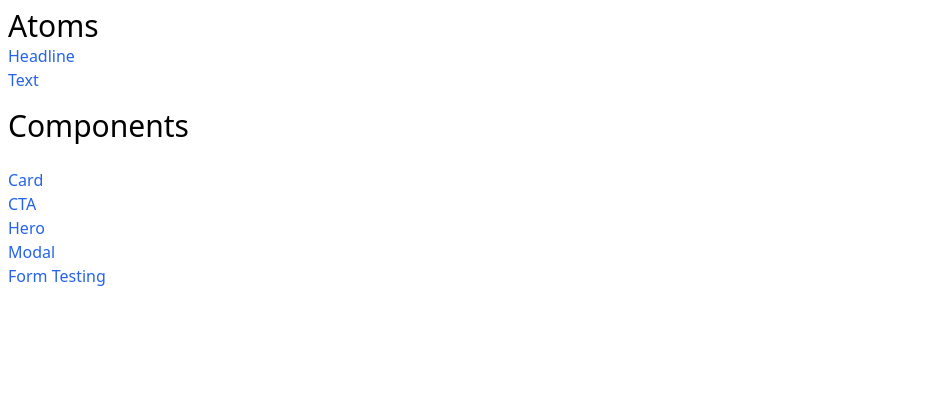
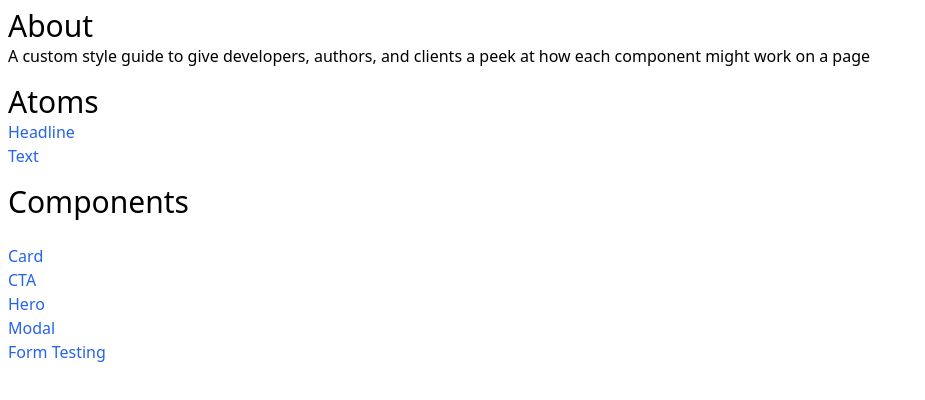
Before and after one commit to johnhoysa/svelte-storybook, a SvelteKit app: page / in a window 1280 px wide. Shown: the top 400 px of the page, without its empty margins (0-925 px from the left). Built offline with nearby package versions, Linux system fonts and the light colour scheme.

Commit message:
updated content on style guide intro

```diff
--- a/src/routes/+page.svelte
+++ b/src/routes/+page.svelte
@@ -8,7 +8,12 @@
 </svelte:head>
 
 <section class="p-2">
-  <h1 class="text-3xl">Atoms</h1>
+  <h3 class="text-3xl">About</h3>
+  <p>A custom style guide to give developers, authors, and clients a peek at how each component might work on a page</p>
+</section>
+
+<section class="p-2">
+  <h3 class="text-3xl">Atoms</h3>
   <p>
     <a
       href="/style-guide/headline"
@@ -23,7 +28,7 @@
 </section>
 
 <section class="p-2">
-  <h1 class="text-3xl">Components</h1>
+  <h3 class="text-3xl">Components</h3>
   <br />
   <p>
     <a href="/style-guide/card" class="text-blue-600 visited:text-purple-600"
```
